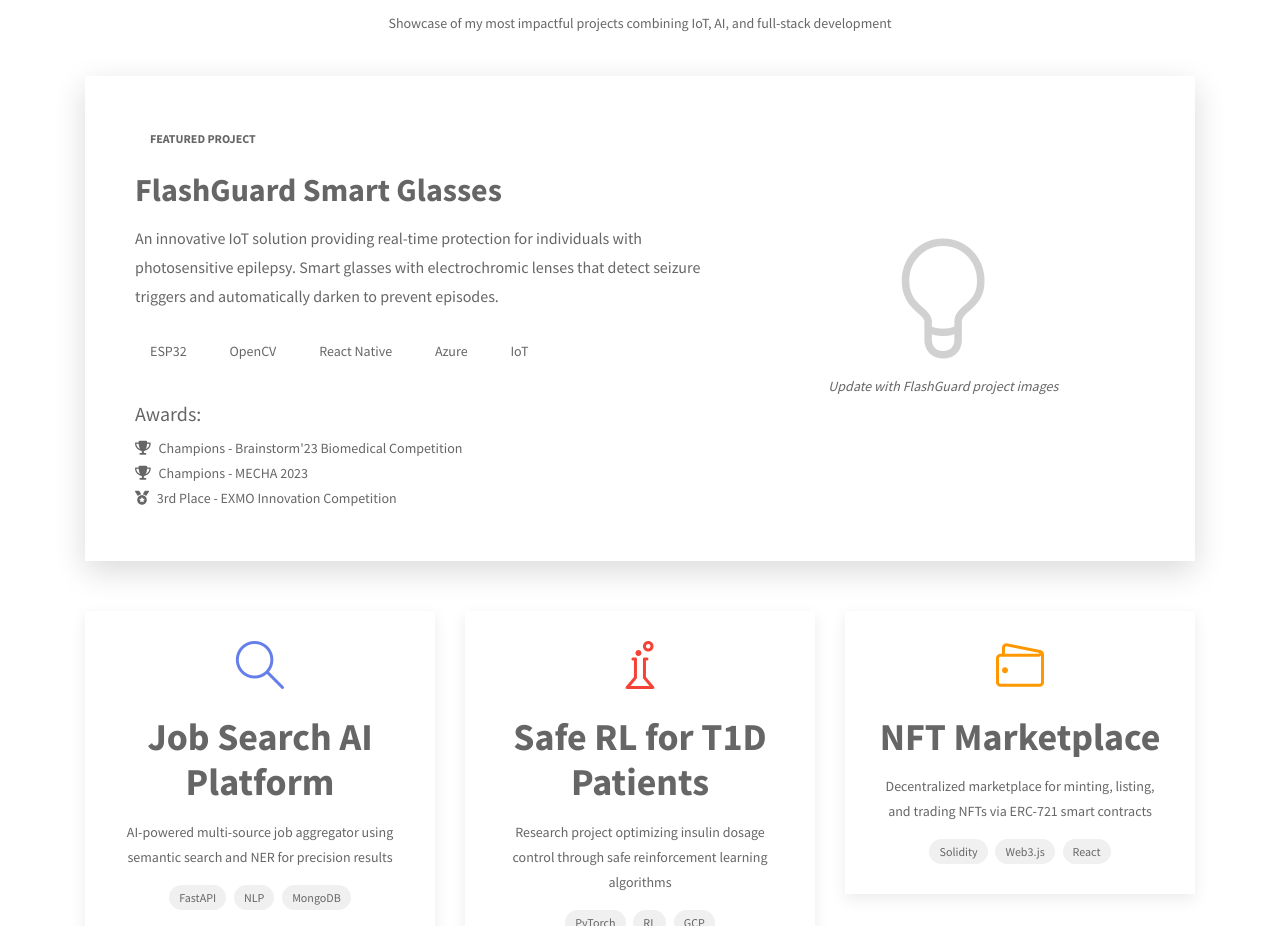
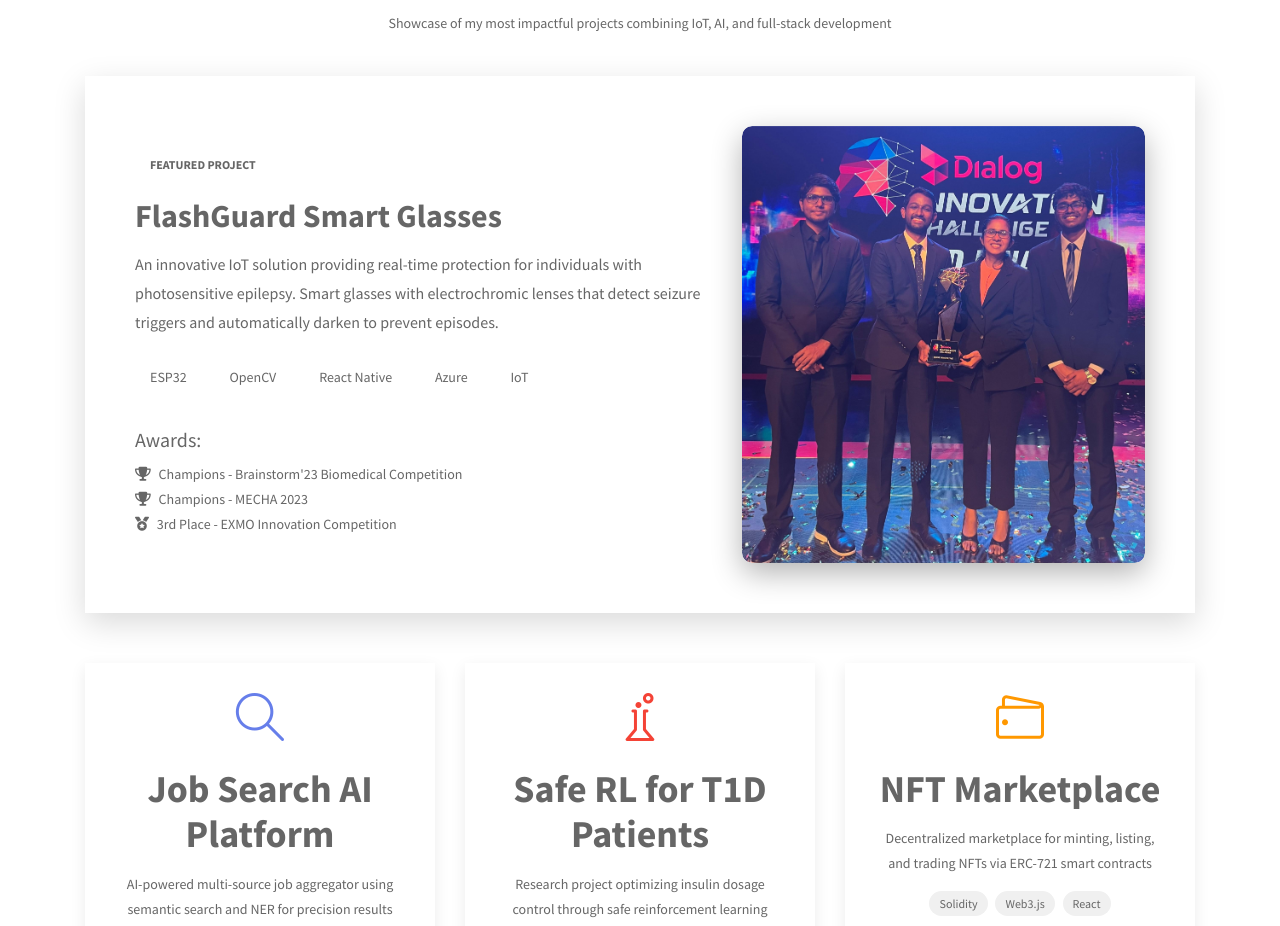
Before and after one commit to Damika-Anupama/Portfolio, a website built with webpack: page index.html in a window 1280 px wide. Shown: the part 4280-5206 px from the top of the page. Built offline with nearby package versions, Linux system fonts and the light colour scheme; files whose address does not match are found by name.

Commit message:
Add flashguard photo

```diff
--- a/index.html
+++ b/index.html
@@ -433,9 +433,8 @@
                     </div>
                   </div>
                   <div class="col-lg-5">
-                    <div style="background: rgba(255,255,255,0.1); border-radius: 10px; padding: 20px; text-align: center;">
-                      <i class="icon-bulb" style="font-size: 120px; opacity: 0.3;"></i>
-                      <p style="margin-top: 15px; font-style: italic;">Update with FlashGuard project images</p>
+                    <div style="border-radius: 10px; overflow: hidden; box-shadow: 0 10px 30px rgba(0,0,0,0.3);">
+                      <img src="assets/img/gallery/flashguard_project.jpg" alt="FlashGuard Smart Glasses Project" style="width: 100%; height: auto; display: block; border-radius: 10px;">
                     </div>
                   </div>
                 </div>
```
Also changed, not shown: assets/img/gallery/flashguard_project.jpg (added).
